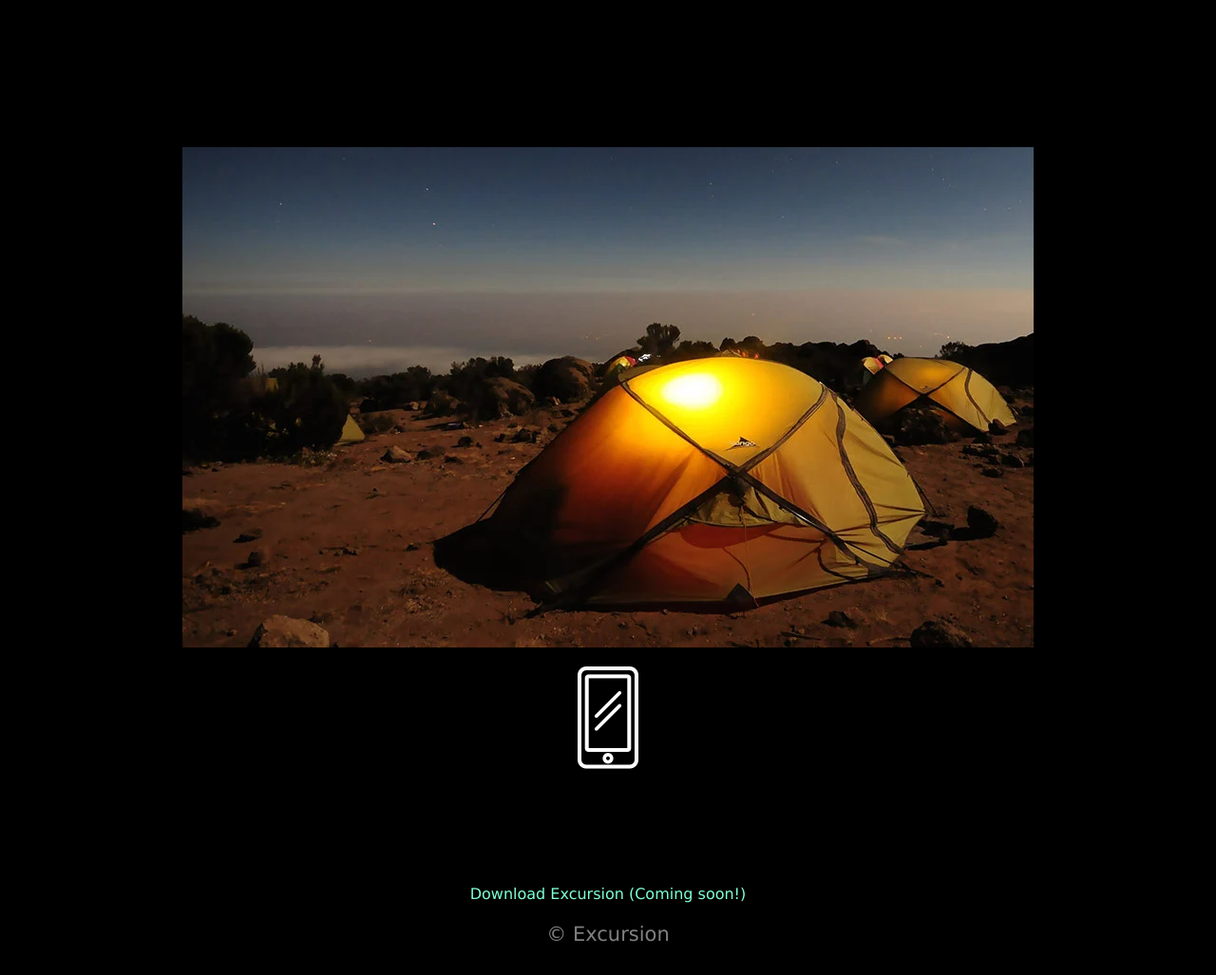
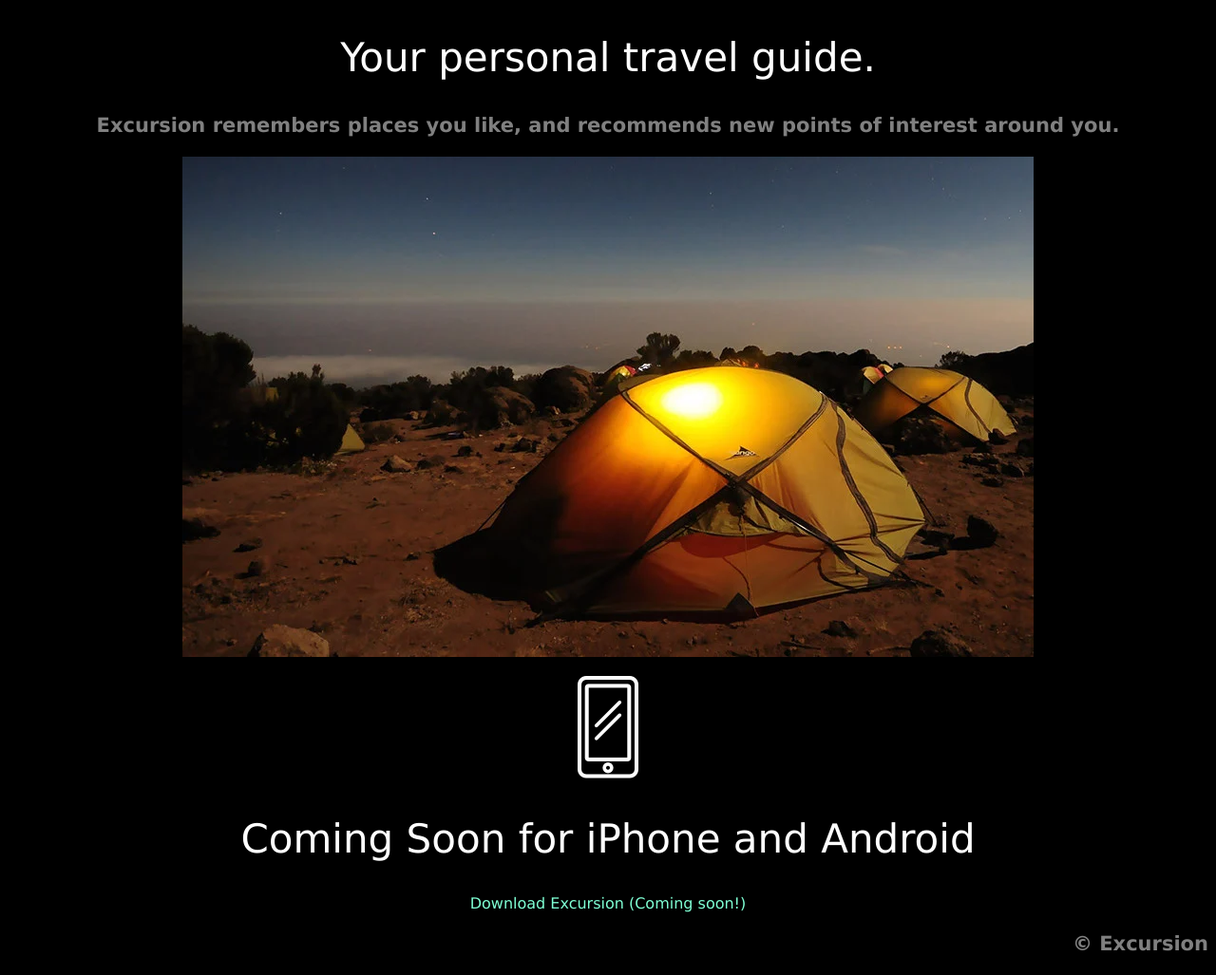
Before and after one commit to k-waldman/excursion, a plain HTML site: page index.html in a window 1280 px wide. Shown: the part 371-1398 px from the top of the page at 95% size. Drawn offline with Linux system fonts and the light colour scheme.

Commit message:
add styles and video

```diff
--- a/index.html
+++ b/index.html
@@ -9,12 +9,12 @@
         <header>
             <h1>Discover hidden places in the world around you.</h1>
                 <p><a>Download Excursion (Coming soon!)</a></p>
-                <video src="resources/videos/excursion.mp4" autoplay></video>
+                <video src="resources/videos/excursion.mp4" autoplay loop muted type="video.mp4"></video>
         </header>
 
         <section>
             <h2>Your personal travel guide.</h2>
-                <p>Excursion remembers places you like, and recommends new points of interest around you.</p>
+                <h3>Excursion remembers places you like, and recommends new points of interest around you.</h3>
             <p>
                 <img src="resources/images/camp.webp">
             </p>
@@ -26,7 +26,7 @@
         </section>
 
         <footer>
-            <p>© Excursion</p>
+            <h3 class="copyright">© Excursion</h3>
         </footer>
     </body>
 </html>
--- a/resources/css/style.css
+++ b/resources/css/style.css
@@ -2,12 +2,7 @@
     font-family: verdana;
     text-align: center;
     background-color: black;
-}
-
-footer {
-    text-align: right;
-    color: gray;
-    font-size: 21px;
+    color: white;
 }
 
 h1 {
@@ -25,7 +20,13 @@ h2 {
     font-size: 42px;
 }
 
-h2 p {
+h3 {
     color: gray;
     font-size: 21px;
 }
+
+h3.copyright {
+    color: gray;
+    font-size: 21px;
+    text-align: right;
+}
```
